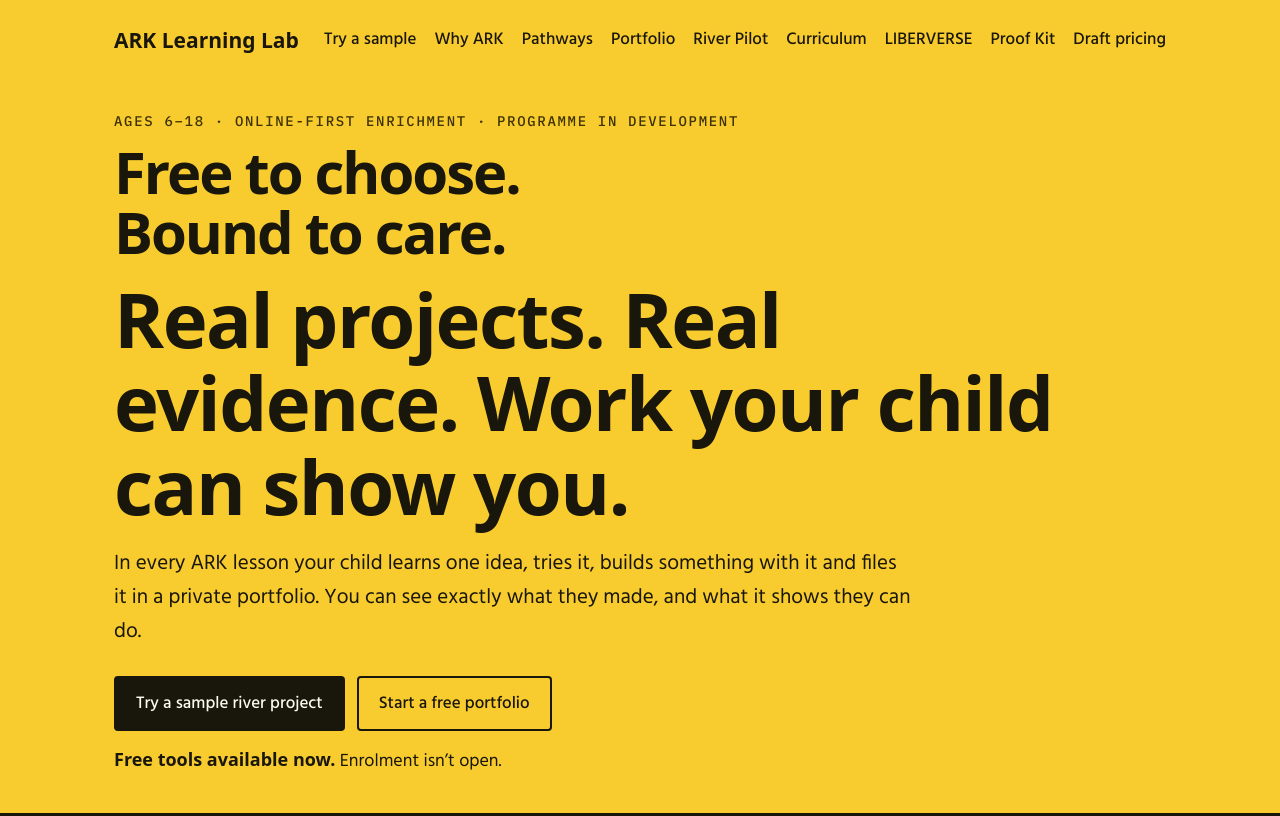
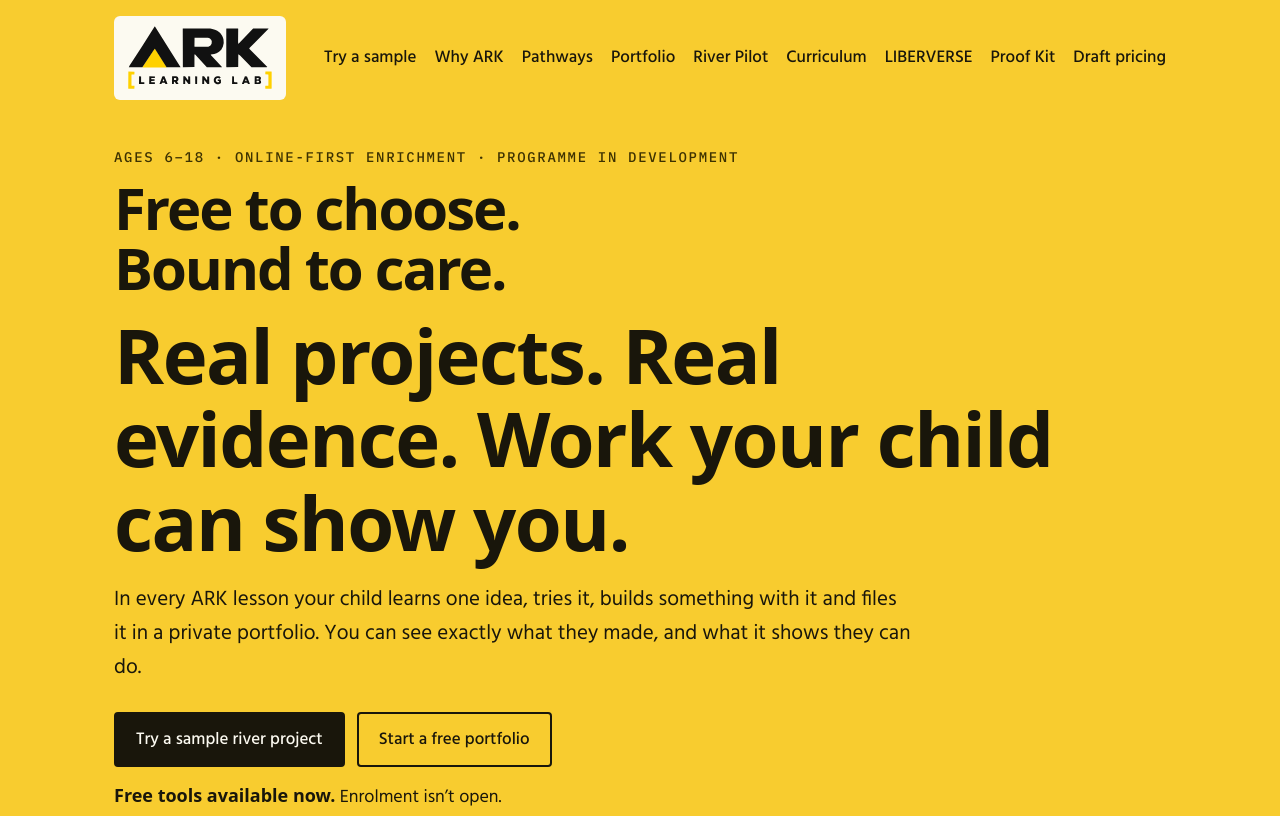
Before and after one commit to thefutureofwork/ARKlearninglab, a plain HTML site: page index.html in a window 1280 px wide. Shown: the top 816 px of the page. Drawn offline with Linux system fonts and the light colour scheme; a web font is replaced by a local one.

Commit message:
Add approved ARK logo to the site header and the A mark as the tab icon

```diff
--- a/style.css
+++ b/style.css
@@ -61,3 +61,7 @@
 .bandbtn:focus-visible,.river-mobile a:focus-visible,footer a:focus-visible,.where a:focus-visible{outline:3px solid var(--sun);outline-offset:3px}
 .bandbtn:focus-visible{outline-color:var(--river)}
 @media(max-width:860px){.sample-grid{grid-template-columns:1fr}.provider-note{grid-template-columns:1fr;gap:12px}.provider-note img{max-width:180px}}
+/* ARK logo in the header, Fri 27 Nov 2026: approved yellow-and-black lockup on a paper tile so the yellow notch and brackets stay visible on the yellow header. The link text stays for screen readers. */
+nav .brand{font-size:0;line-height:0;color:transparent;width:172px;height:84px;padding:0;background:var(--paper) url(ark-logo.svg) center/144px auto no-repeat;border-radius:6px}
+@media(max-width:560px){nav .brand{width:140px;height:68px;background-size:116px auto}}
+@media print{nav .brand{display:none}}
```
Also changed, not shown: ark-logo.svg (added), ark-mark.svg (added).
